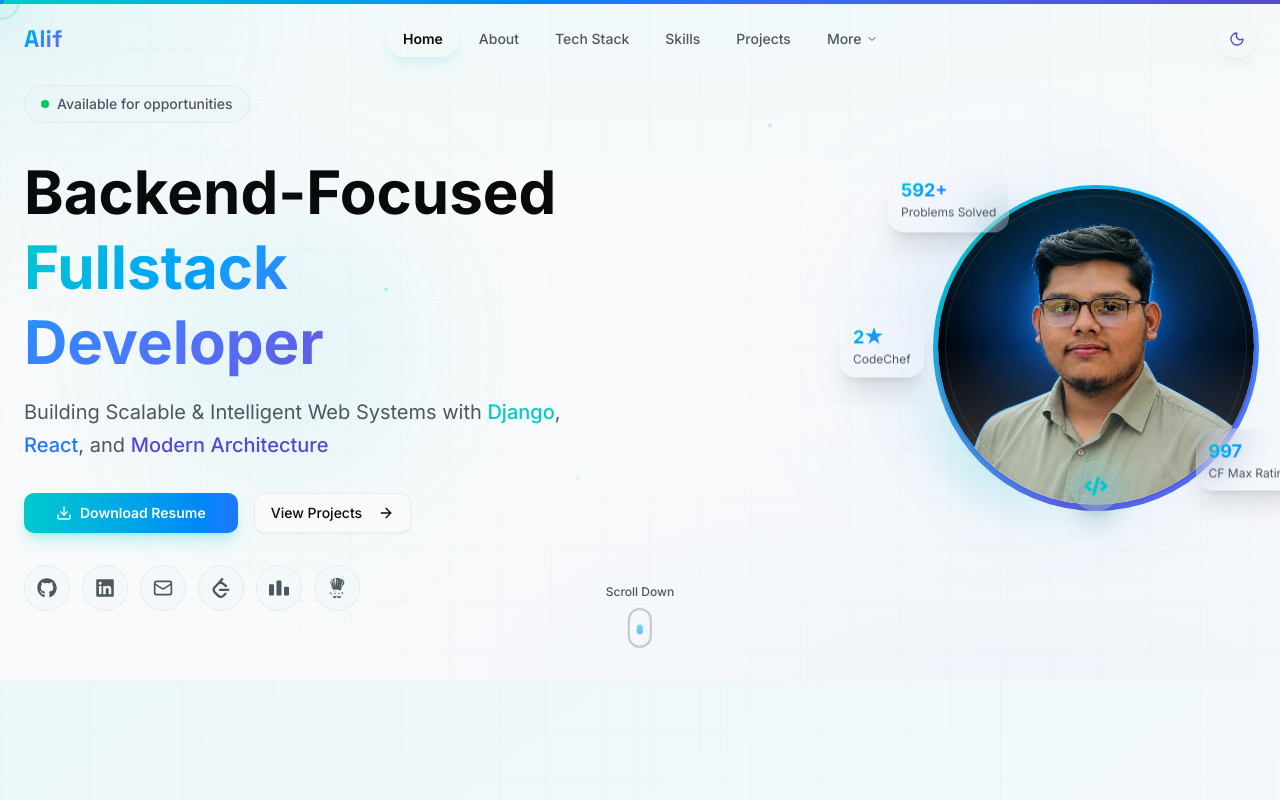
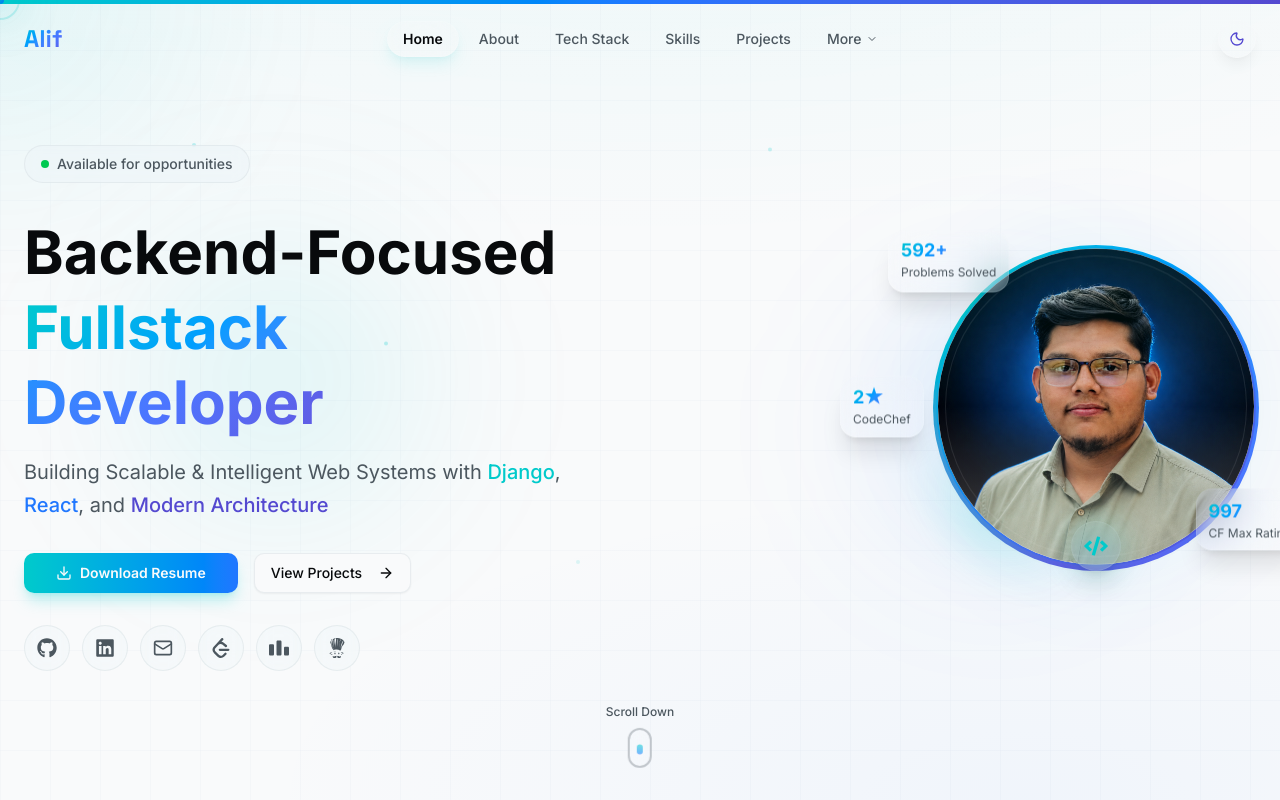
Before and after one commit to Tasmia-Chowdhury-Alif/Portfolio-Of-Alif, a Next.js app: page / in a window 1280 px wide. Shown: the top 800 px of the page. Built offline with nearby package versions, Linux system fonts and the light colour scheme.

Commit message:
hero section height set to 100vh

```diff
--- a/components/sections/hero.tsx
+++ b/components/sections/hero.tsx
@@ -60,7 +60,7 @@ export function Hero() {
     <section
       id="home"
       ref={containerRef}
-      className="relative min-h-[100svh] lg:min-h-[90vh] xl:min-h-[85vh] 2xl:min-h-[80vh] flex items-center justify-center overflow-hidden pt-20 pb-24 md:pb-16"
+      className="relative min-h-[100svh] lg:min-h-[100vh] xl:min-h-[100vh] 2xl:min-h-[100vh] flex items-center justify-center overflow-hidden pt-20 pb-24 md:pb-16"
     >
       {/* Animated Background Effects */}
       <div className="absolute inset-0">
```
